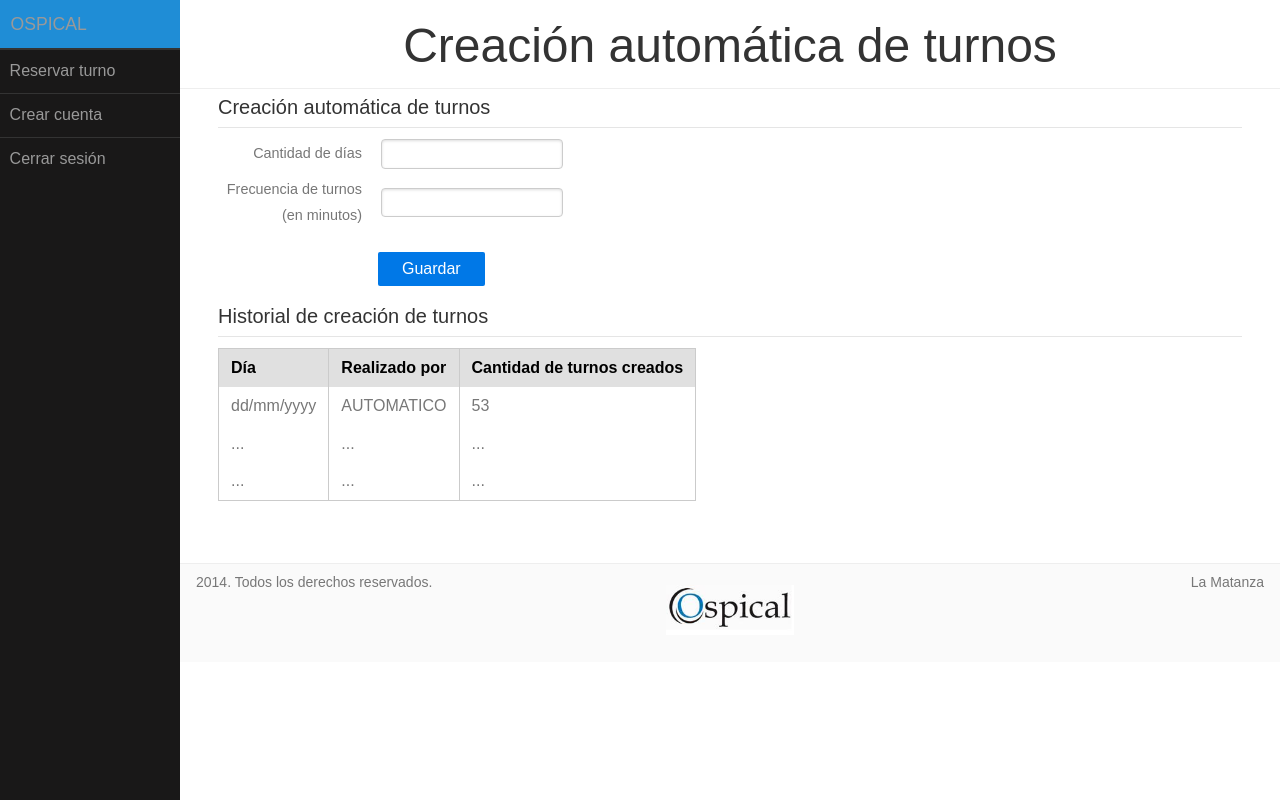
After one commit to romeroyonatan/turnos, a Django app: template OSPICAL/turnos/templates/turno/creacion_auto.html in a window 1280 px wide. The commit adds this page. Run offline with Django 3.2, Linux system fonts and the light colour scheme; the template is opened without the code that fills it, so the values that code supplies are empty; parts of the project's set-up code (start-up, migrations or seed data) failed here and were passed over; some libraries are stand-ins or nearby versions.

Commit message:
Creacion de frontend de creacion de turnos

```diff
--- a/OSPICAL/turnos/templates/site/application.html
+++ b/OSPICAL/turnos/templates/site/application.html
@@ -1,4 +1,10 @@
 {% extends 'site/base.html' %}
+{% load static %}
+
+{% block js %}
+	{{ block.super }}
+	<script src="{% static 'js/reservaturno.js' %}"></script>
+{% endblock %}
 
 {% block main %}
 <div id="layout">
--- /dev/null
+++ b/OSPICAL/turnos/templates/turno/creacion_auto.html
@@ -0,0 +1,52 @@
+{% extends "site/application.html" %}
+{% load static %}
+
+{% block title %}Creación automática de turnos{% endblock %}
+
+{% block content %}
+<form method="post" enctype="multipart/form-data" class="pure-form pure-form-aligned">
+	<fieldset>
+		<legend>Creación automática de turnos</legend>
+		<div class="pure-control-group">
+		<label for="dias">Cantidad de días</label>
+		<input type="text" id="dias" name="dias"/>
+		</div>
+
+		<div class="pure-control-group">
+		<label for="frecuencia">Frecuencia de turnos (en minutos)</label>
+		<input type="text" id="frecuencia" name="frecuencia"/>
+		</div>
+
+		<div class="pure-controls">
+		<input type="submit" value="Guardar" class="pure-button pure-button-primary"/>
+		</div>
+	</fieldset>
+
+
+	<fieldset title="Lista de turnos" class="pure-u-1">
+		<legend>Historial de creación de turnos</legend>
+		<table class="pure-table">
+		<thead>
+			<th>Día</th>
+			<th>Realizado por</th>
+			<th>Cantidad de turnos creados</th>
+		</thead>
+		<tr>
+			<td>dd/mm/yyyy</td>
+			<td>AUTOMATICO</td>
+			<td>53</td>
+		</tr>
+		<tr>
+			<td>...</td>
+			<td>...</td>
+			<td>...</td>
+		</tr>
+		<tr>
+			<td>...</td>
+			<td>...</td>
+			<td>...</td>
+		</tr>
+		</table>
+	</fieldset>
+</form>
+{% endblock %}
```
Also changed, not shown: OSPICAL/turnos/templates/turno/creacion.html (added, +59 -0 lines), OSPICAL/turnos/templates/turno/reserva.html (+0 -7 lines).
